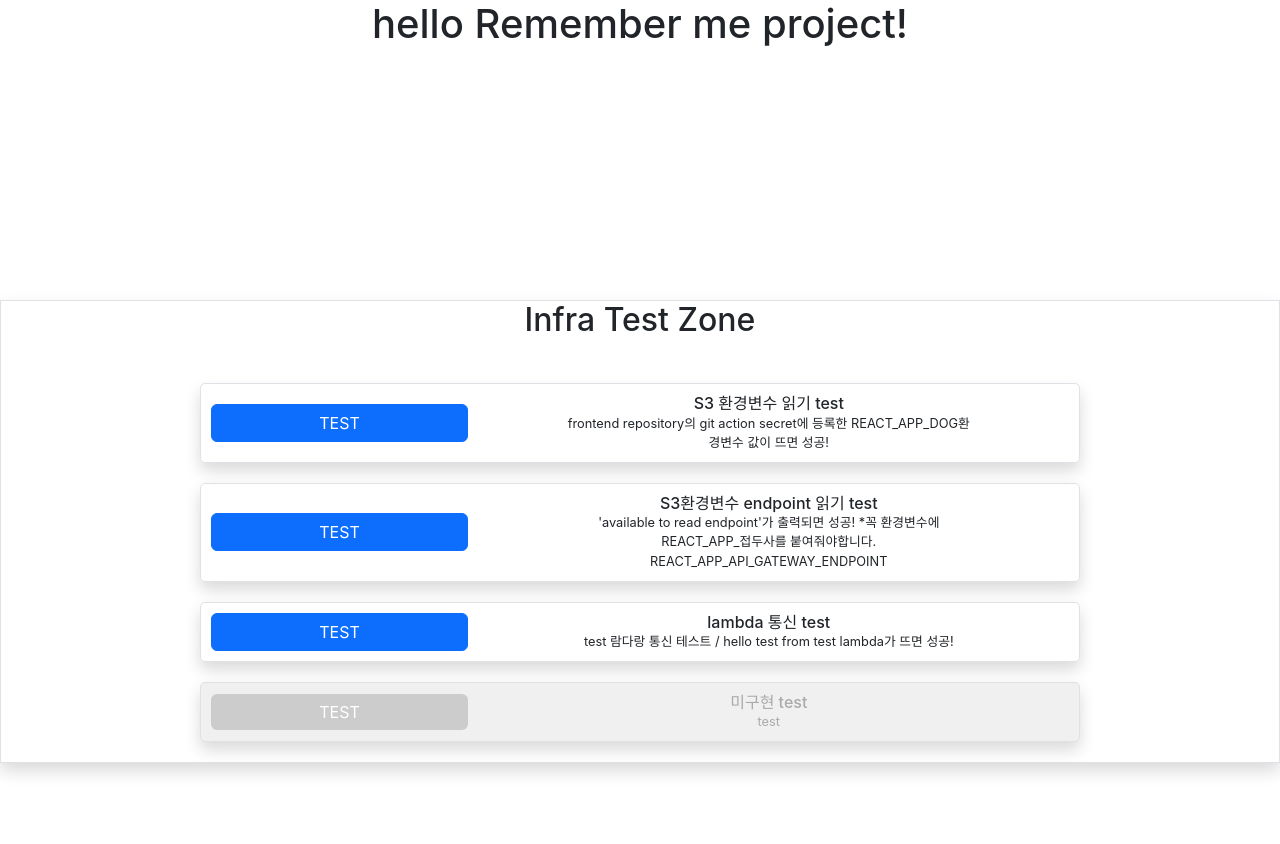
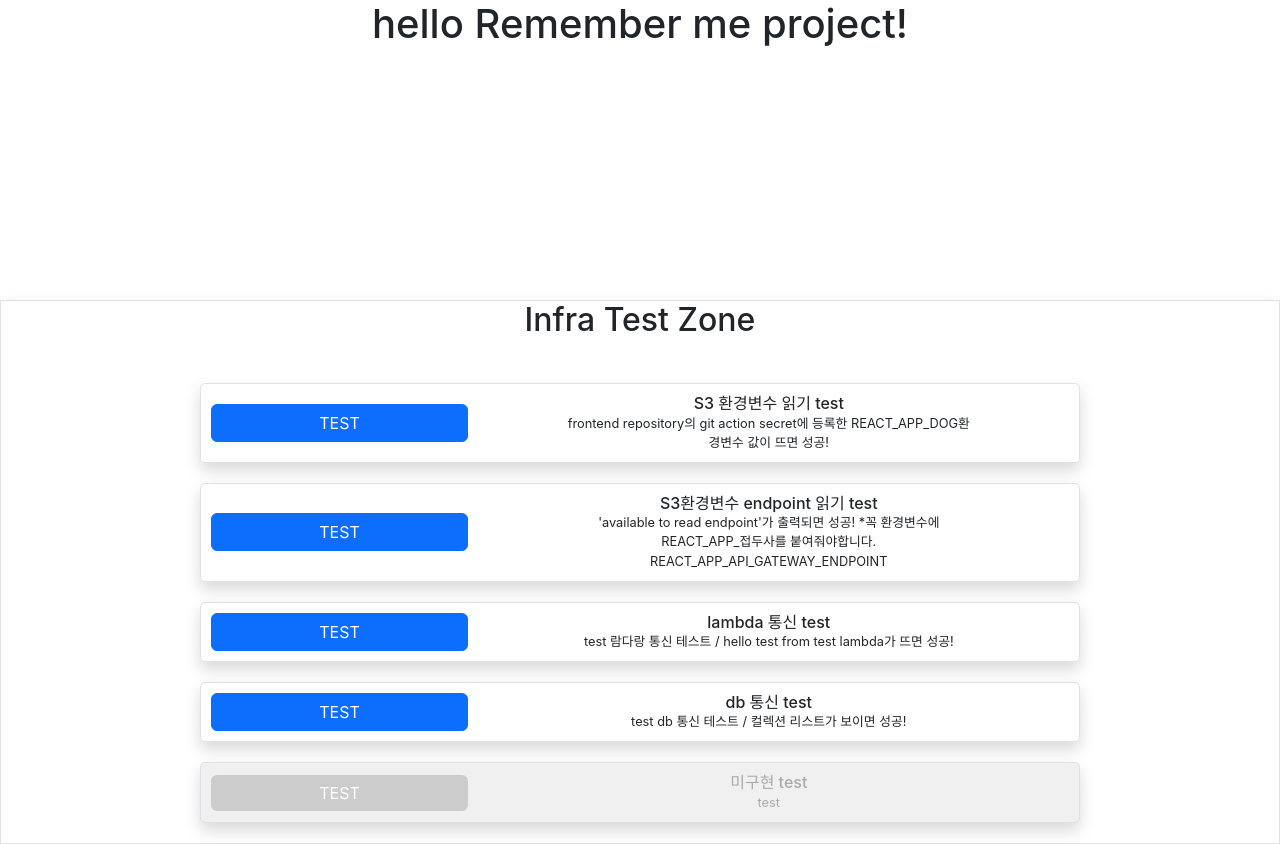
Before and after one commit to vocaAppServerless/frontend, a React (Create React App) app: page / in a window 1280 px wide. Before the commit the page ends 800 px from the top, so only its background shows below. Built offline with nearby package versions, Linux system fonts and the light colour scheme; no server answers.

Commit message:
test env

```diff
--- a/src/App.tsx
+++ b/src/App.tsx
@@ -7,6 +7,16 @@ function App() {
   const endpoint: string | undefined =
     process.env.REACT_APP_API_GATEWAY_ENDPOINT;
   const env: string | undefined = process.env.REACT_APP_ENV;
+
+  interface Dog {
+    name: string;
+    age: number;
+  }
+  let obj: Dog = {
+    name: "muzzi",
+    age: 3,
+  };
+  console.log(obj);
 
   const test_funcs = {
     test_front_env: () => {
@@ -26,7 +36,22 @@ function App() {
       }
     },
     test_connect_to_lambda: () => {
-      fetch(`${endpoint}/test`)
+      fetch(`${endpoint}/test?request=connectLambda`)
+        .then((response) => {
+          if (!response.ok) {
+            throw new Error("Network response was not ok");
+          }
+          return response.json();
+        })
+        .then((data) => {
+          alert(data.message);
+        })
+        .catch((error) => {
+          alert("Error connecting to Lambda: " + JSON.stringify(error));
+        });
+    },
+    test_connect_to_db: () => {
+      fetch(`${endpoint}/test?request=connectDb`)
         .then((response) => {
           if (!response.ok) {
             throw new Error("Network response was not ok");
@@ -105,6 +130,21 @@ function App() {
             </div>
           </div>
 
+          <div className="row border shadow">
+            <button
+              className="test_btn btn btn-primary"
+              onClick={test_funcs.test_connect_to_db}
+            >
+              TEST
+            </button>
+            <div className="test_description">
+              <h6 className="test_ds_title">db 통신 test</h6>
+              <p className="test_ds_detail">
+                test db 통신 테스트 / 컬렉션 리스트가 보이면 성공!
+              </p>
+            </div>
+          </div>
+
           <div className="row border shadow disabled">
             <button
               className="test_btn btn btn-primary disabled-btn"
```
